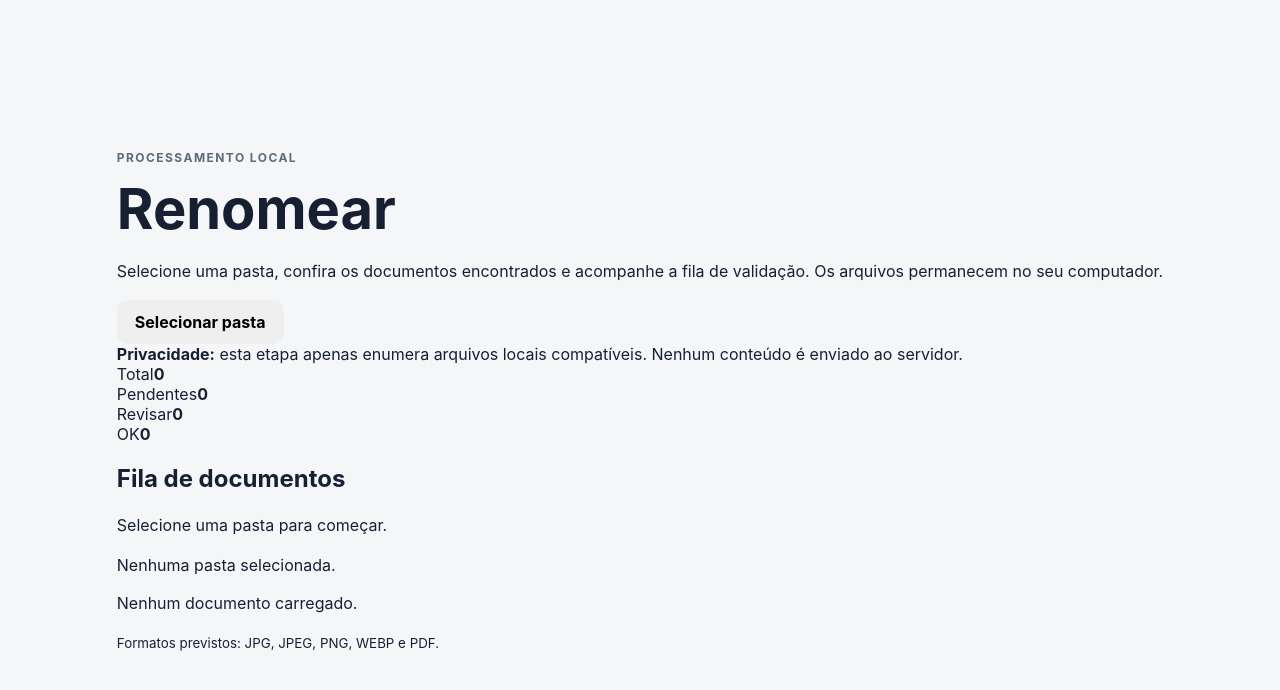
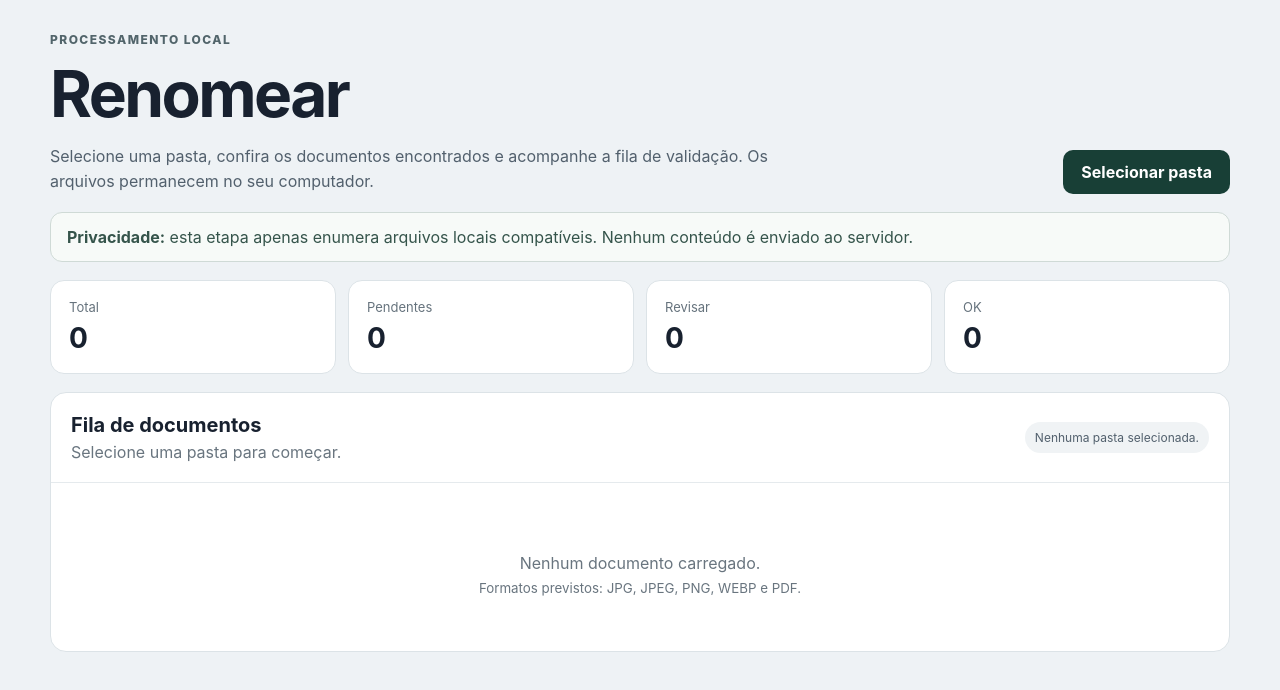
Before and after one commit to AlfredPennywhorth/renomear, a React (Vite) app: page / in a window 1280 px wide. Shown: the top 690 px of the page. Built offline with nearby package versions, Linux system fonts and the light colour scheme.

Commit message:
feat: estruturar interface de conferência

```diff
--- a/src/styles.css
+++ b/src/styles.css
@@ -1,11 +1,106 @@
 * { box-sizing: border-box; }
-:root { font-family: Inter, system-ui, sans-serif; color: #172033; background: #f4f6f8; }
+:root {
+  font-family: Inter, ui-sans-serif, system-ui, -apple-system, BlinkMacSystemFont, "Segoe UI", sans-serif;
+  color: #18212f;
+  background: #eef2f5;
+  font-synthesis: none;
+}
 body { margin: 0; min-width: 320px; min-height: 100vh; }
-button { font: inherit; }
-.shell { min-height: 100vh; display: grid; place-items: center; padding: 24px; }
-.card { width: min(680px, 100%); background: white; border: 1px solid #dfe4ea; border-radius: 18px; padding: 32px; box-shadow: 0 12px 32px rgba(0,0,0,.06); }
-.eyebrow { margin: 0 0 8px; font-size: 12px; font-weight: 700; letter-spacing: .12em; text-transform: uppercase; color: #5c6b7a; }
-h1 { margin: 0 0 12px; font-size: clamp(2rem, 5vw, 3.5rem); }
-p { line-height: 1.6; }
-button { border: 0; border-radius: 10px; padding: 12px 18px; font-weight: 700; cursor: pointer; }
-.status { margin-bottom: 0; color: #52606d; }
+button, input, select { font: inherit; }
+button {
+  border: 0;
+  border-radius: 10px;
+  padding: 12px 18px;
+  font-weight: 750;
+  cursor: pointer;
+  background: #183f36;
+  color: white;
+}
+button:disabled { cursor: wait; opacity: .65; }
+.shell { min-height: 100vh; padding: 32px 20px; }
+.workspace { width: min(1180px, 100%); margin: 0 auto; }
+.hero {
+  display: flex;
+  gap: 24px;
+  align-items: end;
+  justify-content: space-between;
+  margin-bottom: 18px;
+}
+.eyebrow {
+  margin: 0 0 8px;
+  font-size: 12px;
+  font-weight: 800;
+  letter-spacing: .12em;
+  text-transform: uppercase;
+  color: #52656b;
+}
+h1 { margin: 0; font-size: clamp(2.2rem, 5vw, 4rem); letter-spacing: -.04em; }
+.lede { max-width: 760px; margin: 12px 0 0; line-height: 1.55; color: #52606d; }
+.privacy-note {
+  padding: 14px 16px;
+  border: 1px solid #cfdad6;
+  background: #f7faf8;
+  border-radius: 12px;
+  color: #35544b;
+}
+.summary-grid {
+  display: grid;
+  grid-template-columns: repeat(4, minmax(0, 1fr));
+  gap: 12px;
+  margin: 18px 0;
+}
+.summary-grid article {
+  border: 1px solid #dce3e7;
+  background: white;
+  border-radius: 14px;
+  padding: 18px;
+}
+.summary-grid span { display: block; color: #66737d; font-size: 13px; margin-bottom: 6px; }
+.summary-grid strong { font-size: 28px; }
+.panel {
+  background: white;
+  border: 1px solid #dce3e7;
+  border-radius: 16px;
+  overflow: hidden;
+}
+.panel-heading {
+  display: flex;
+  gap: 20px;
+  align-items: center;
+  justify-content: space-between;
+  padding: 20px;
+  border-bottom: 1px solid #e5eaed;
+}
+.panel-heading h2 { margin: 0 0 5px; font-size: 20px; }
+.panel-heading p { margin: 0; color: #69757f; }
+.status-pill {
+  max-width: 480px;
+  padding: 8px 10px;
+  border-radius: 999px;
+  background: #f0f3f5;
+  color: #52606d;
+  font-size: 12px;
+}
+.empty-state { padding: 54px 20px; text-align: center; color: #69757f; }
+.empty-state p { margin-bottom: 4px; }
+.table-wrap { overflow-x: auto; }
+table { width: 100%; border-collapse: collapse; }
+th, td { text-align: left; padding: 14px 18px; border-bottom: 1px solid #edf0f2; white-space: nowrap; }
+th { font-size: 12px; text-transform: uppercase; letter-spacing: .05em; color: #6a7780; background: #fbfcfc; }
+.file-name { font-weight: 650; }
+.badge {
+  display: inline-block;
+  border-radius: 999px;
+  padding: 5px 8px;
+  font-size: 11px;
+  font-weight: 800;
+}
+.badge.pending { background: #eef1f3; color: #596773; }
+
+@media (max-width: 760px) {
+  .shell { padding: 20px 12px; }
+  .hero, .panel-heading { align-items: stretch; flex-direction: column; }
+  .hero button { width: 100%; }
+  .summary-grid { grid-template-columns: repeat(2, minmax(0, 1fr)); }
+  .status-pill { max-width: none; border-radius: 10px; }
+}
```
